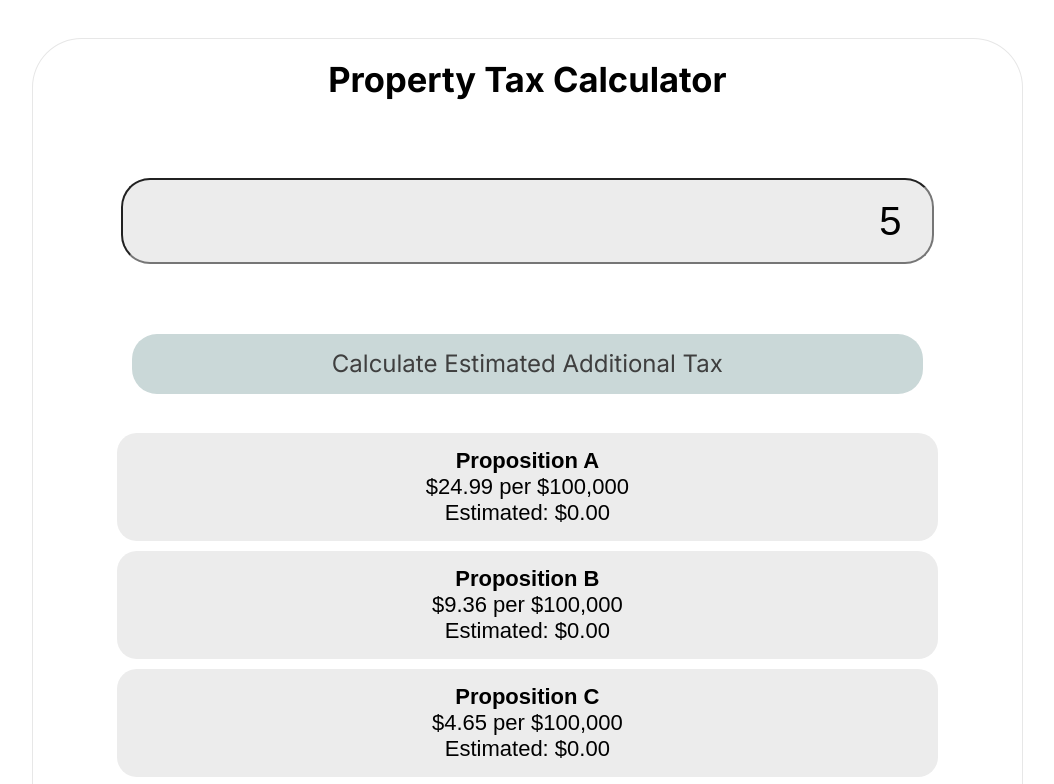
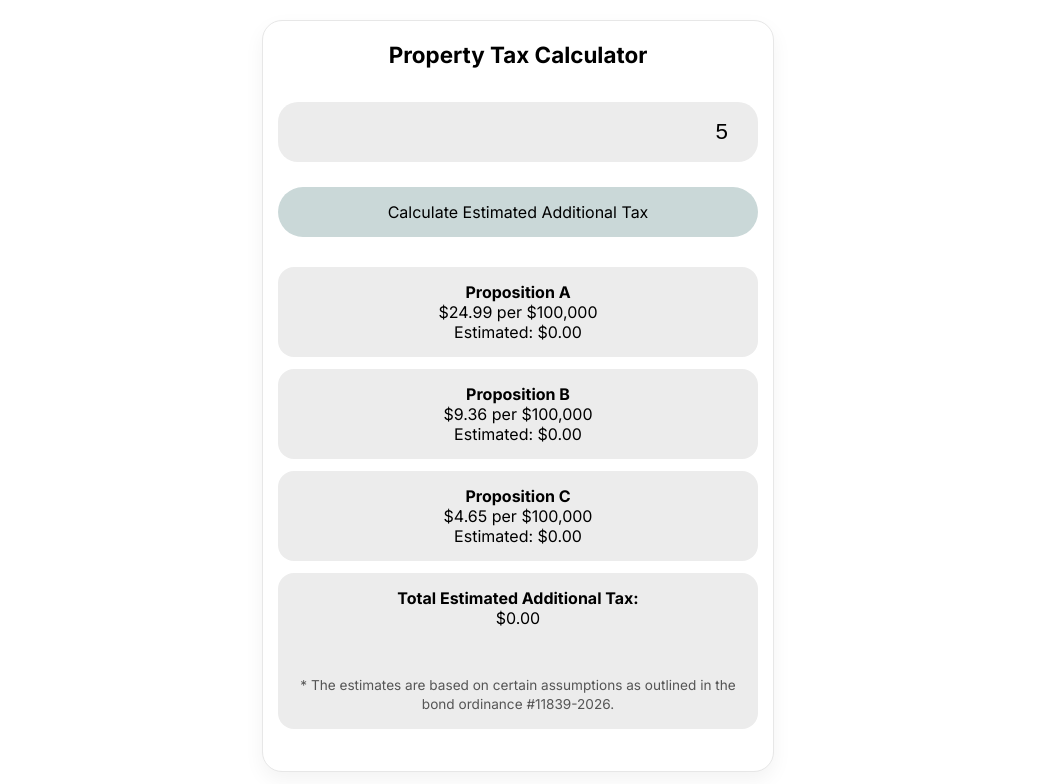
Before and after one commit to littledragonshrimp/BondElectionCalculator, a plain HTML site: page index.html in a window 1280 px wide. Both pictures are taken after typing "5" into the empty fields and a click on the button "Calculate Estimated Additional Tax". Shown: the top 784 px of the page, without its empty margins (122-1176 px from the left). Drawn offline with Linux system fonts and the light colour scheme.

Commit message:
Add files via upload

```diff
--- a/index.html
+++ b/index.html
@@ -5,116 +5,112 @@
 <meta name="viewport" content="width=device-width, initial-scale=1.0">
 <title>Property Tax Calculator</title>
 
-<link href="https://fonts.googleapis.com/css2?family=Inter:ital,opsz,wght@0,14..32,100..900;1,14..32,100..900&display=swap" rel="stylesheet">>
+<link href="https://fonts.googleapis.com/css2?family=Inter:ital,opsz,wght@0,14..32,100..900;1,14..32,100..900&display=swap" rel="stylesheet">
 
 <style>
 
   body {
-  margin: 0 auto;
+    margin: 0;
+    padding: 20px 12px;
     text-align: center;
-  font-size: 23px;
-  color: white;
-  background-color:white;
+    font-family: 'Inter', sans-serif;
+    background-color: #ffffff;
   }
 
   .calculator {
-  display: inline-block;
+    width: 100%;
+    max-width: 480px;
+    margin: 0 auto;
     background: white;
-  margin: 3% 0;
     color: black;
-  border-radius: 5%;
+    border-radius: 20px;
     border: 1px solid #e7e7e7;
-  background-color: white;
-  padding-bottom: 20px;
+    padding: 20px 15px 30px 15px;
+    box-shadow: 0 8px 20px rgba(0,0,0,0.05);
   }
 
-.calculator button {
-  font-size: x-large;
-  color: #3f3f3f;
-  width: 80%;
-  min-height: 2.5em;
-  margin: 2%;
-  border-radius: 25px;
-  background-color: #cad8d8;
-  border: 1px solid #ad919100;
-  font-family: 'Inter', sans-serif;
-}
-
-.calculator button:hover {
-  background: #f7e583!important;
-  font-weight: 700;
-  color: #626262;
-  transform: scale(1.05);
-  transition: 0.5s;
-  cursor: pointer;
-}
-.note{
-  margin: auto;
-  width: 60%;
+  h2 {
+    margin-top: 0;
+    font-size: 1.4rem;
   }
 
   #screen {
     background-color: #ececec;
-  border-radius: 29px;
-  width: 80%;
-  height: 80px;
-  margin: 5% auto;
+    border-radius: 20px;
+    width: 100%;
+    height: 60px;
+    font-size: 1.4rem;
+    padding: 0 15px;
+    margin: 15px 0;
+    border: none;
+    box-sizing: border-box;
     text-align: right;
-  font-size: 40px;
-  font-family: 'Dosis', sans-serif;
-  padding-right: 15px;
+  }
+
+  .calculator button {
+    font-size: 1rem;
+    width: 100%;
+    min-height: 50px;
+    margin: 10px 0;
+    border-radius: 30px;
+    background-color: #cad8d8;
+    border: none;
+    font-family: 'Inter', sans-serif;
+    transition: all 0.3s ease;
+  }
+
+  .calculator button:hover {
+    background: #f7e583;
+    font-weight: 600;
+    transform: scale(1.03);
+    cursor: pointer;
   }
 
   .results {
-  font-family: 'Dosis', sans-serif;
-  font-size: 22px;
+    font-size: 1rem;
     margin-top: 20px;
   }
 
   .result-box {
-  background:#ececec;
-  border-radius:20px;
-  padding:15px;
-  margin:10px auto;
-  width:80%;
+    background: #ececec;
+    border-radius: 16px;
+    padding: 15px;
+    margin: 12px 0;
+    width: 100%;
+    transition: background-color 0.3s ease, transform 0.2s ease;
+    box-sizing: border-box;
   }
 
-h2 {
-  font-family: 'Inter', sans-serif;
-  margin-top: 20px;
-}
-.result-box {
-  background:#ececec;
-  border-radius:20px;
-  padding:15px;
-  margin:10px auto;
-  width:80%;
-  transition: background-color 0.3s ease, transform 0.2s ease;
+  .note {
+    margin-top: 10px;
+    font-size: 0.85rem;
+    line-height: 1.4;
+    color: #555;
   }
 
-/* Proposition A Hover */
+  /* Hover effects for desktop */
+  @media (hover: hover) {
     .result-box:nth-child(1):hover {
-  background:#d4edda; /* soft green */
+      background:#d4edda;
       transform: scale(1.02);
     }
 
-/* Proposition B Hover */
     .result-box:nth-child(2):hover {
-  background:#d1ecf1; /* soft blue */
+      background:#d1ecf1;
       transform: scale(1.02);
     }
 
-/* Proposition C Hover */
     .result-box:nth-child(3):hover {
-  background:#fff3cd; /* soft yellow */
+      background:#fff3cd;
       transform: scale(1.02);
     }
 
-/* Total Hover */
     .result-box:nth-child(4):hover {
-  background:#f8d7da; /* soft red */
+      background:#f8d7da;
       transform: scale(1.02);
     }
+  }
+
   </style>
 </head>
 
```
Lines whose indentation alone changed are shown as unchanged.
